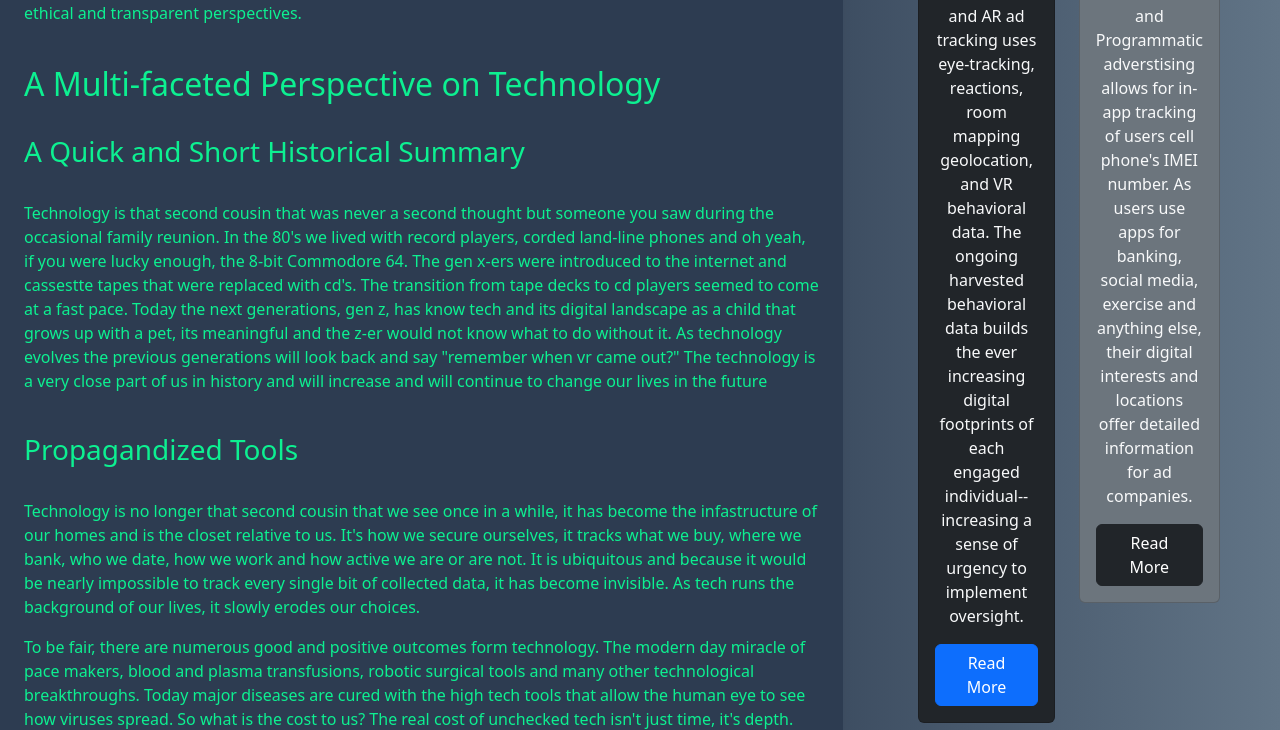
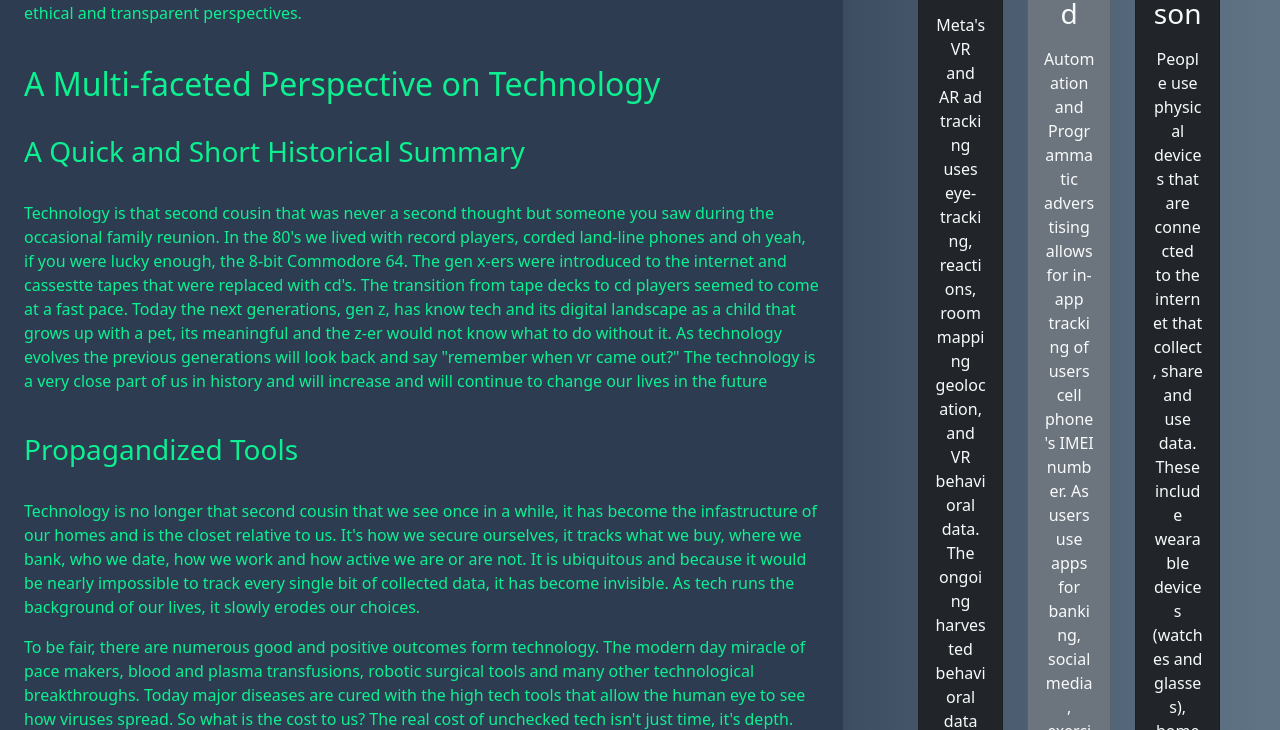
Before and after one commit to rumrulla/CIS162-final-website-project, a plain HTML site: page market.html in a window 1280 px wide. Shown: the part 843-1573 px from the top of the page. Drawn offline with nearby package versions, Linux system fonts and the light colour scheme.

Commit message:
Update market.html

```diff
--- a/market.html
+++ b/market.html
@@ -42,8 +42,8 @@
     <div class="container">
         <div class="row text-center g-4">
 
-        <div class="col-md">
-            <div class="card bg-dark text-light">
+        <div class="col-md-4">
+            <div class="card bg-dark text-light h-100">
               <div class="card-body text-center">
                   <div class="h1 mb-3">
                     <i class="bi bi-laptop"></i>
@@ -64,8 +64,8 @@
                 </div>
             </div>
 
-            <div class="col-md">
-            <div class="card bg-secondary text-light">
+            <div class="col-md-4">
+            <div class="card bg-secondary text-light h-100">
               <div class="card-body text-center">
                   <div class="h1 mb-3">
                     <i class="bi bi-person-square"></i>
@@ -85,8 +85,8 @@
                 </div>
             </div>
 
-        <div class="col-md">
-            <div class="card bg-dark text-light">
+        <div class="col-md-4">
+            <div class="card bg-dark text-light h-100">
               <div class="card-body text-center">
                   <div class="h1 mb-3">
                     <i class="bi bi-people"></i>
```
